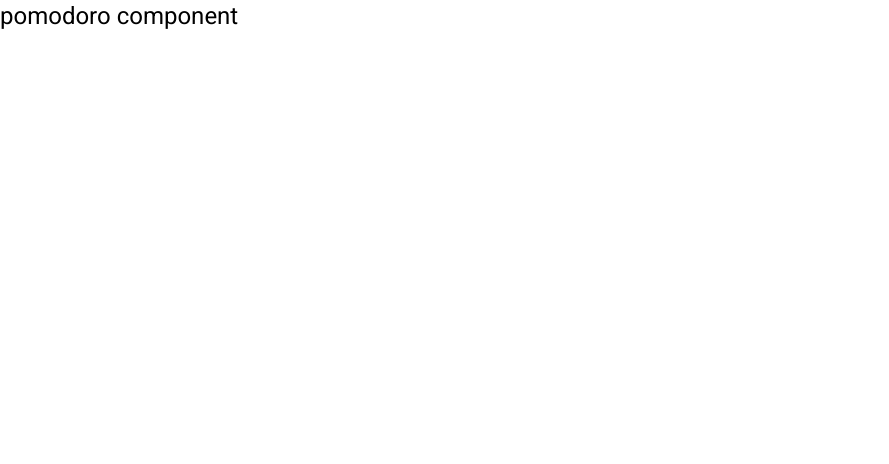
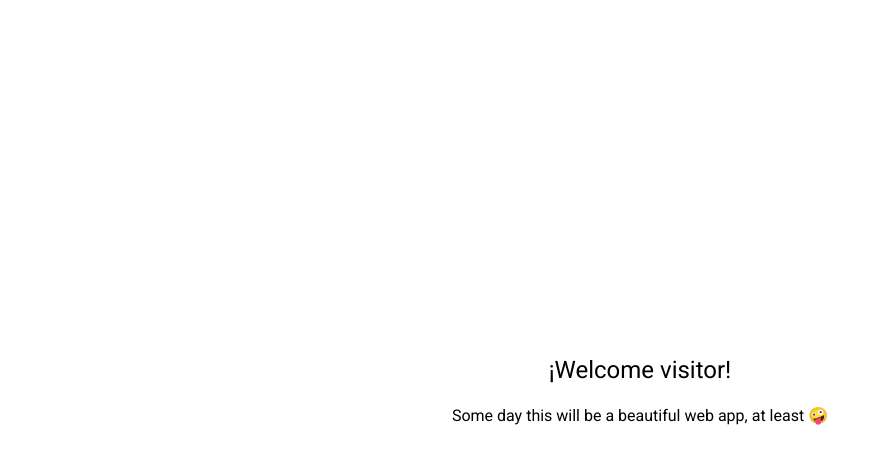
Before and after one commit to Crusale/pomodoro, an Angular app: page / in a window 1280 px wide. Shown: the top 464 px of the page, without its empty margins (0-889 px from the left). Built offline with nearby package versions, Linux system fonts and the light colour scheme.

Commit message:
feature(pomodoro): add temporal in progress basic page

```diff
--- a/src/app/pages/pomodoro/pomodoro.component.html
+++ b/src/app/pages/pomodoro/pomodoro.component.html
@@ -1 +1,4 @@
-<h1>{{ pomodoro }}</h1>
+<div>
+    <h1>¡Welcome visitor!</h1>
+    <h3>{{ pomodoro }}</h3>
+</div>
--- a/src/app/pages/pomodoro/pomodoro.component.scss
+++ b/src/app/pages/pomodoro/pomodoro.component.scss
@@ -0,0 +1,7 @@
+div {
+    text-align: center;
+    position: absolute;
+    top: 50%;
+    left: 50%;
+    transform: translate(-50%, -50%);
+}
--- a/src/app/pages/pomodoro/pomodoro.component.ts
+++ b/src/app/pages/pomodoro/pomodoro.component.ts
@@ -6,5 +6,5 @@ import { Component } from '@angular/core'
     styleUrls: ['./pomodoro.component.scss'],
 })
 export class PomodoroComponent {
-    pomodoro: string = 'pomodoro component'
+    pomodoro: string = 'Some day this will be a beautiful web app, at least 🤪'
 }
```
